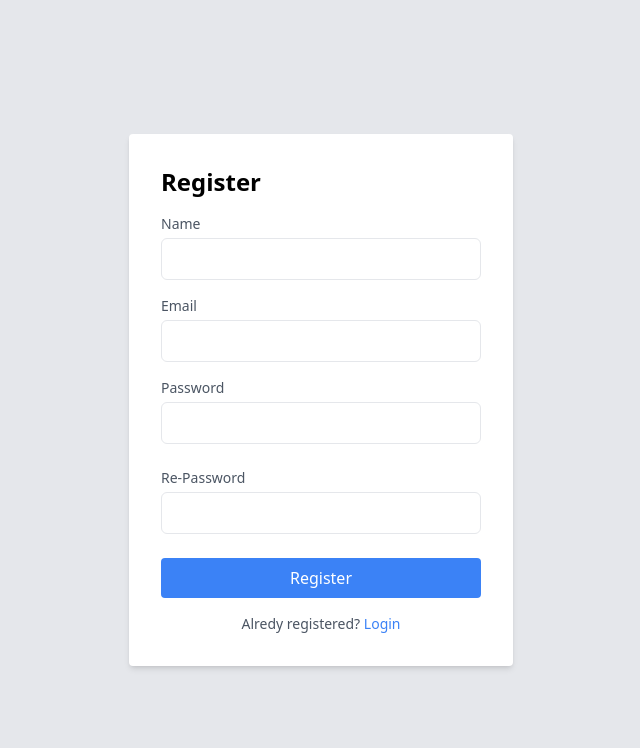
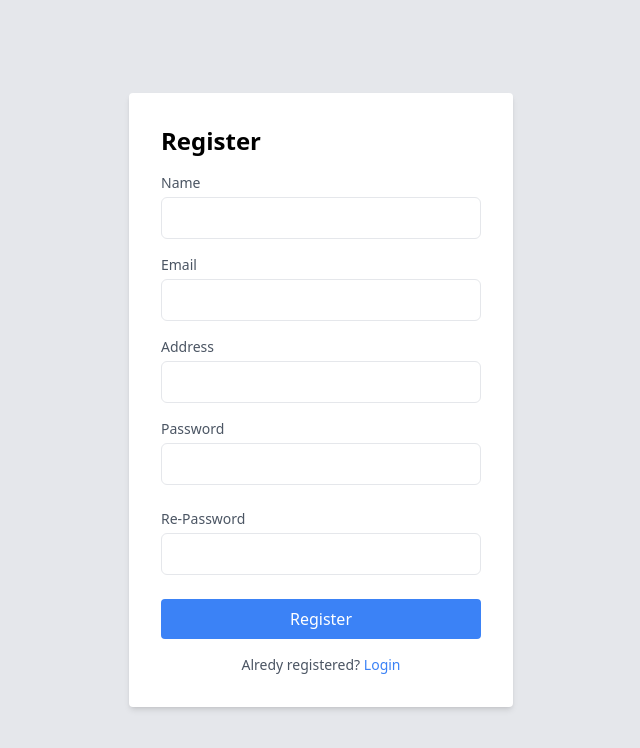
Before and after one commit to DHARAKA-METH/e-commerce-app-react, a React (Create React App) app: page /login in a window 1280 px wide. Both pictures are taken after a click on the element "Create an account". Shown: the top 748 px of the page, without its empty margins (319-959 px from the left). Built offline with nearby package versions, Linux system fonts and the light colour scheme.

Commit message:
get values from input boxes

```diff
--- a/src/Login/Login.js
+++ b/src/Login/Login.js
@@ -69,12 +69,17 @@ const Login = () => {
   // ********************** ******************************************Register **************************************
 
   const RegisterComponent = () => {
+    const registerHandle = (e) => {
+      e.preventDefault();
 
-    const registerHandle=(e)=>{
+      const name=e.target[0].value
+      const email=e.target[1].value
+      const address=e.target[2].value
+      const password=e.target[3].value
+      const cpassword=e.target[4].value
+      //console.log(name,email,address,password,cpassword)
 
-      e.preventDefault()
-      console.log(e.target[0].value)
-    }
+    };
 
     return (
       <div className="bg-gray-200 h-screen flex justify-center items-center">
@@ -110,6 +115,22 @@ const Login = () => {
                 type="email"
                 id="email"
                 name="email"
+                className="mt-1 p-2 w-full border rounded-md"
+              />
+            </div>
+
+            {/* user address Input */}
+            <div className="mb-4">
+              <label
+                htmlFor="address"
+                className="block text-sm font-medium text-gray-600"
+              >
+                Address
+              </label>
+              <input
+                type="text"
+                id="address"
+                name="address"
                 className="mt-1 p-2 w-full border rounded-md"
               />
             </div>
@@ -174,9 +195,6 @@ const Login = () => {
 
   // ****************************************  return componenets *************
 
-
-
-
   const [selectUi, setSelectUi] = useState("login");
   return (
     <div>
```
